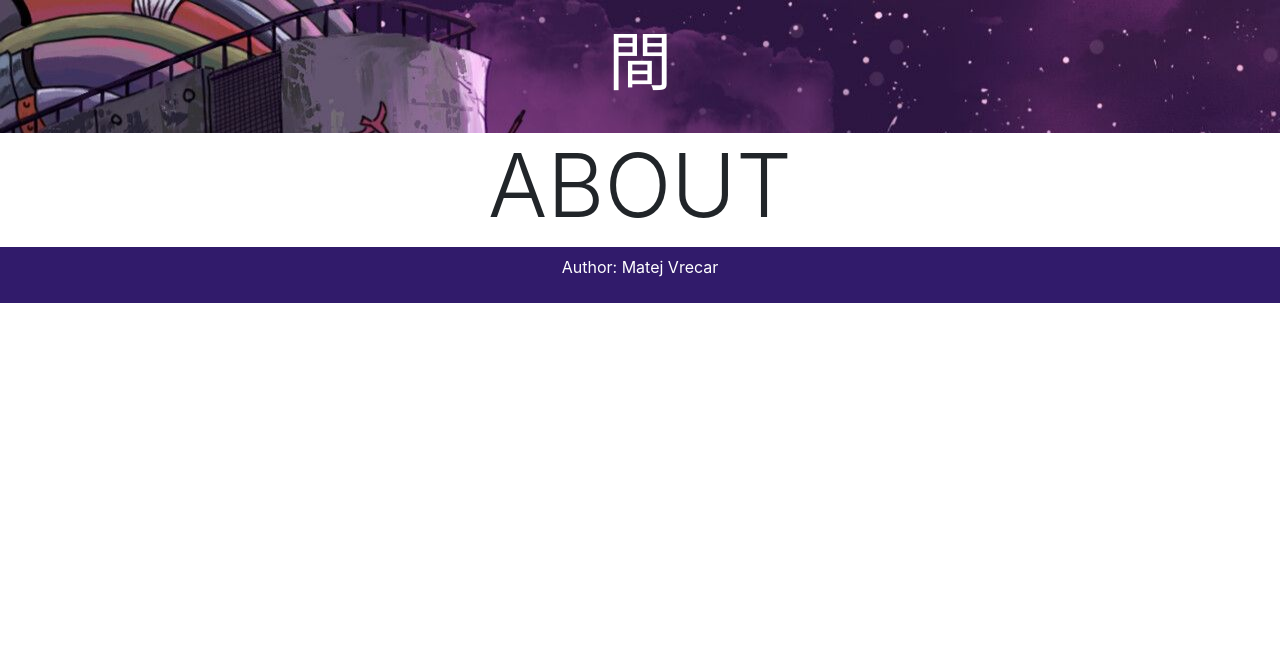
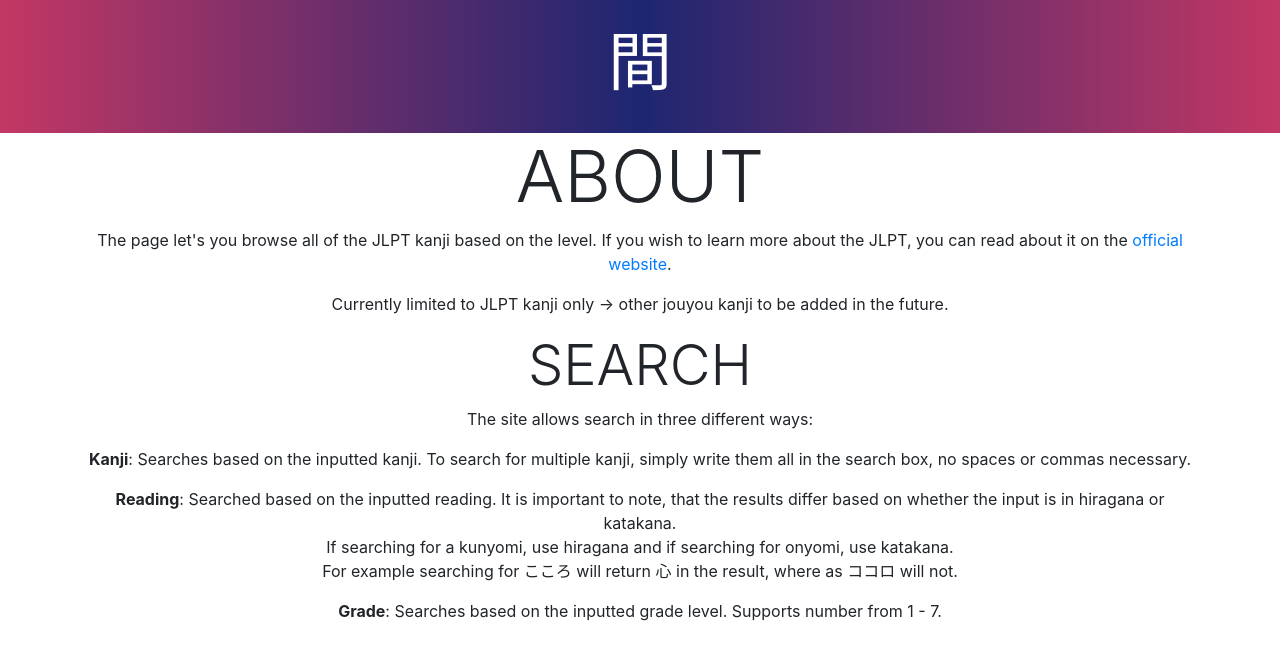
Before and after one commit to MatejVre/kanji_website, a Django app: page / in a window 1280 px wide. Shown: the part 72-732 px from the top of the page. Run offline with Django 4.2, Linux system fonts and the light colour scheme.

Commit message:
Added changes, fixed bugs.

```diff
--- a/kanji/settings.py
+++ b/kanji/settings.py
@@ -25,7 +25,7 @@ SECRET_KEY = 'django-insecure-fd=(kd!rd&u42)ffepxqngb-t1!k$l3t+a9xmts*gkpkbnfsav
 # SECURITY WARNING: don't run with debug turned on in production!
 DEBUG = True
 
-ALLOWED_HOSTS = []
+ALLOWED_HOSTS = ["*"]
 
 
 # Application definition
--- a/kanjinator/static/css/style.css
+++ b/kanjinator/static/css/style.css
@@ -19,6 +19,9 @@
   .navbar-collapse.show {
     visibility: visible;
     transform: translateX(-100%);
+  }
+  .col-lg-3.display-1 {
+    font-size: 5rem;
   }
 }
 
--- a/kanjinator/templates/kanjinator/index.html
+++ b/kanjinator/templates/kanjinator/index.html
@@ -1,7 +1,7 @@
 {% extends 'kanjinator/navbar.html' %}
 {% block content%}
-<!--linear-gradient(to right, #aaabbc,#715aff, #aaabbc)-->
-<div id="myCarousel" class="carousel slide p-4" data-ride="carousel" style="background-image: url('../../static/files/324695593_1586400158541557_341400256946933191_n.png');">
+<!--url('../../static/files/324695593_1586400158541557_341400256946933191_n.png')-->
+<div id="myCarousel" class="carousel slide p-4" data-ride="carousel" style="background-image: linear-gradient(to right, #C33764,#1D2671,#C33764);">
     <div class="carousel-inner text-center text-white">
         <div class="carousel-item active">
             <h3 class="d-block w-100">間</h3>
@@ -26,12 +26,20 @@
         </div>
     </div>
 </div>
-<div class="container-fluid text-center">
-    <h1 class="display-2">ABOUT</h1>
+<div class="container text-center">
+    <h1 class="display-3">ABOUT</h1>
+    <p>The page let's you browse all of the JLPT kanji based on the level.
+        If you wish to learn more about the JLPT, you can read about it on the <a href="https://www.jlpt.jp/e/" target="_blank">official website</a>.</p>
+    <p>Currently limited to JLPT kanji only -> other jouyou kanji to be added in the future.</p>
+    <h2 class="display-4">SEARCH</h2>
+    <p>The site allows search in three different ways:</p>
+    <p><b>Kanji</b>: Searches based on the inputted kanji. To search for multiple kanji, simply write them all in the search box, no spaces or commas necessary.</p>
+    <p><b>Reading</b>: Searched based on the inputted reading. It is important to note,
+         that the results differ based on whether the input is in hiragana or katakana.
+         <br>If searching for a kunyomi, use hiragana and if searching for onyomi, use katakana.
+         <br>For example searching for こころ will return 心 in the result, where as ココロ will not.</p>
+    <p><b>Grade</b>: Searches based on the inputted grade level. Supports number from 1 - 7.</p>
 </div>
-<footer class="text-center text-lg-start text-white p-1" style="background-color: #311b6b">
-    <p class="align-center p-1">Author: Matej Vrecar</p>
-  </footer>
 <script>
     $('.carousel').carousel({
     interval: 3000
--- a/kanjinator/templates/kanjinator/search.html
+++ b/kanjinator/templates/kanjinator/search.html
@@ -15,7 +15,5 @@
         {% if forloop.last %}</div>{% endif %}
     {% endfor %}
     </div>
-    <footer class="text-center text-lg-start text-white p-1" style="background-color: #311b6b">
-      <p class="align-center" style="padding-top:10px">Author: Matej Vrecar</p>
-    </footer>
+
 {% endblock content %}
```
